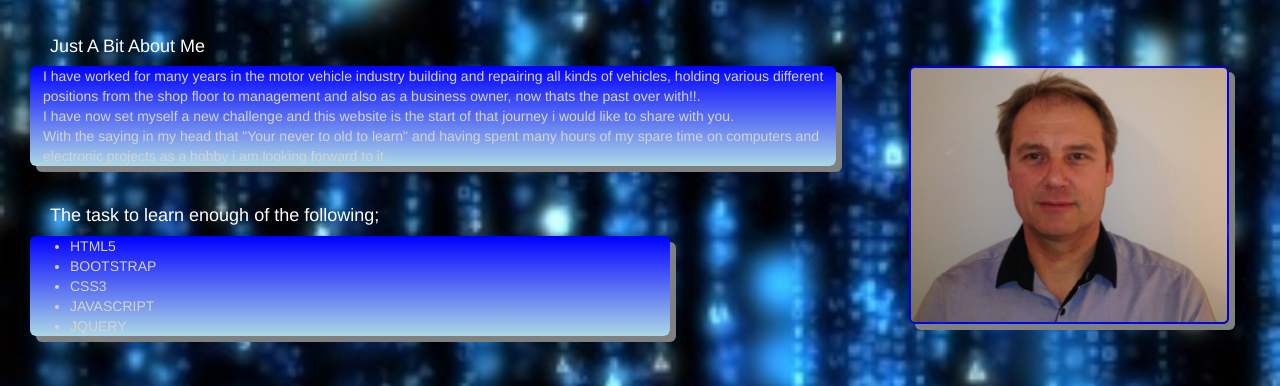
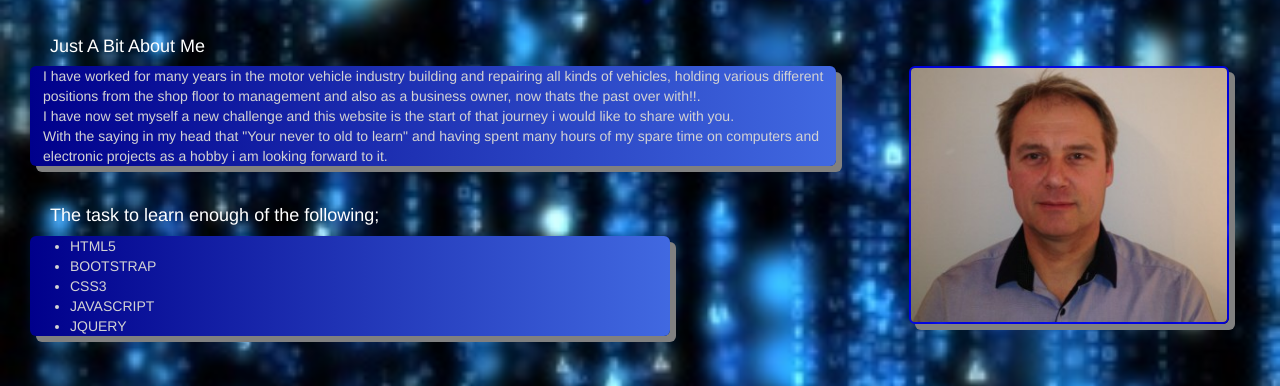
Before and after one commit to arrowstraight/mywedsite, a plain HTML site: page index.html in a window 1280 px wide. Shown: the part 168-554 px from the top of the page. Drawn offline with nearby package versions, Linux system fonts and the light colour scheme.

Commit message:
gradients
change color

```diff
--- a/martinmain.css
+++ b/martinmain.css
@@ -20,7 +20,7 @@ text-shadow:3px 5px 5px rgba(0,0,250,0.8);
 }
 
 .maintext {
-background:linear-gradient(blue,lightblue);
+background:linear-gradient(to right,darkblue,royalblue);
 width:63%;
 box-shadow: 6px 6px grey;
 color: lightgray;
@@ -39,7 +39,7 @@ text-align: left;
 }
 .orderlist {
 position:relative;
-background: linear-gradient(blue,lightblue);
+background: linear-gradient(to right,darkblue,royalblue);
 box-shadow: 6px 6px grey;
 width: 50%;
 color: lightgrey;
```
